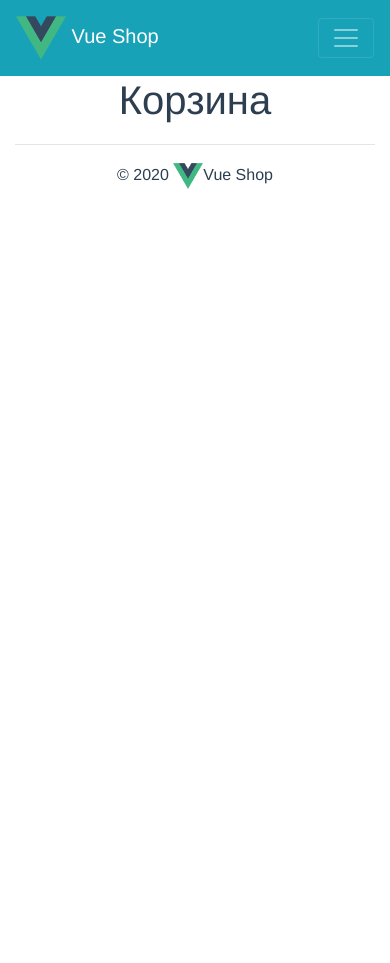
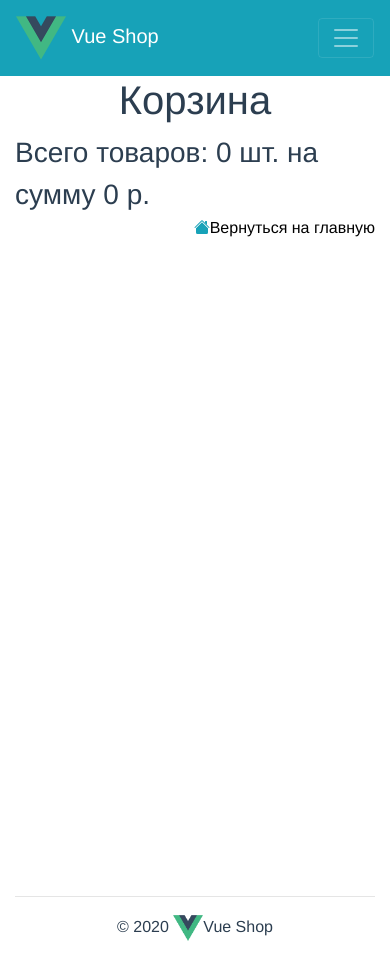
Before and after one commit to crunchmaxim/vue-shop-ui, a Vue app: page /cart in a window 390 px wide. Before the commit the page ends 844 px from the top, so only its background shows below. Built offline with nearby package versions, Linux system fonts and the light colour scheme.

Commit message:
Added styles for Cart and CartItem

```diff
--- a/src/components/Cart/CartItem.vue
+++ b/src/components/Cart/CartItem.vue
@@ -6,68 +6,97 @@
           class="cartItem__img"
         ></b-col>
       <b-col>
-        <div class="cartItem__info">
-          <div>Наименование: {{title}}</div>
+        <div>
+          <div> Наименование: {{title}}</div>
           <div>Артикул: {{article}}</div>
         </div>
       </b-col>
-      <b-col>Цена: {{price}} р.</b-col>
+      <b-col>Цена: <span>{{price}} р.</span> </b-col>
       <b-col>
         <div>Количество:</div>
         <div>
-          <span class="cartItem__quantity" @click="decreaseQuantity">
+          <span
+            class="cartItem__quantity"
+            @click="decreaseQuantity"
+          >
             <b-icon icon="dash-circle" />
           </span>
           {{quantity}}
-          <span class="cartItem__quantity" @click="increaseQuantity">
+          <span
+            class="cartItem__quantity"
+            @click="increaseQuantity"
+          >
             <b-icon icon="plus-circle" />
           </span>
         </div>
       </b-col>
-      <b-col>Итого: {{price*quantity}} р.</b-col>
-      <b-col>Удалить</b-col>
+      <b-col>Итого: <span>{{price*quantity}} р.</span></b-col>
+      <b-col class="cartItem__delete">
+        <b-button variant="info" class="cartItem__delete-btn" @click="deleteProduct">Удалить
+          <b-icon icon="trash" />
+        </b-button>
+      </b-col>
     </b-row>
   </div>
 </template>
 
 <script>
-import { mapMutations } from 'vuex';
+import { mapMutations } from "vuex";
 export default {
   name: "CartItem",
   props: ["article", "id", "imageUrl", "price", "quantity", "title"],
   data() {
-      return {
-          productQuantity: 1
-      }
+    return {
+      productQuantity: 1,
+    };
   },
   methods: {
-      ...mapMutations(["CHANGE_CART_PRODUCT_QUANTITY"]),
-      decreaseQuantity() {
-          this.CHANGE_CART_PRODUCT_QUANTITY({type: "decrease", id: this.id})
-      },
-      increaseQuantity() {
-          this.CHANGE_CART_PRODUCT_QUANTITY({type: "increase", id: this.id})
-      }
-  }
+    ...mapMutations(["CHANGE_CART_PRODUCT_QUANTITY", "DELETE_PRODUCT_FROM_CART"]),
+    decreaseQuantity() {
+      this.CHANGE_CART_PRODUCT_QUANTITY({ type: "decrease", id: this.id });
+    },
+    increaseQuantity() {
+      this.CHANGE_CART_PRODUCT_QUANTITY({ type: "increase", id: this.id });
+    },
+    deleteProduct() {
+      this.DELETE_PRODUCT_FROM_CART(this.id)
+    }
+  },
 };
 </script>
 
 <style lang="scss">
   .cartItem {
+    margin-bottom: 20px;
+
     &__img {
       max-width: 252px;
     }
 
     &__quantity {
+      cursor: pointer;
+    }
+
+    &__delete {
+      span {
         cursor: pointer;
+      }
+    }
+
+    &__delete-btn {
+      margin: 10px 0;
     }
 
     .col {
-      border: 1px solid gray;
+      border: 1px solid gray !important;
       display: flex;
       align-items: center;
       justify-content: center;
       flex-direction: column;
     }
+
+    .row {
+      margin: 0px -2px;
+    }
   }
 </style>
--- a/src/store/store.js
+++ b/src/store/store.js
@@ -61,6 +61,9 @@ export default new Vuex.Store({
       if (payload.type === "increase") {
         state.cart[productIndex].quantity++
       }
+    },
+    DELETE_PRODUCT_FROM_CART: (state, id) => {
+      state.cart = state.cart.filter(product => product.id !== id)
     }
   },
   actions: {
--- a/src/views/Cart.vue
+++ b/src/views/Cart.vue
@@ -1,7 +1,21 @@
 <template>
-  <div>
+  <div class="cart">
     <b-container>
       <h1>Корзина</h1>
+
+      <div class="cart__info">
+        <div class="cart__sum">Всего товаров: {{sum.quantitySum}} шт. на сумму {{sum.pricesSum}} р.</div>
+        <router-link
+          to='/'
+          class="cart__link"
+        >
+          <b-icon
+            icon="house-fill"
+            variant="info"
+          />Вернуться на главную
+        </router-link>
+      </div>
+
       <CartItem
         v-for="product in CART_PRODUCTS"
         :key="product.id"
@@ -27,9 +41,56 @@ export default {
   },
   computed: {
     ...mapGetters(["CART_PRODUCTS"]),
+    sum() {
+      let pricesSum = 0;
+      let quantitySum = 0;
+
+      this.CART_PRODUCTS.forEach((product) => {
+        pricesSum += product.price * product.quantity;
+        quantitySum += product.quantity;
+      });
+      return { pricesSum, quantitySum };
+    },
   },
 };
 </script>
 
-<style>
+<style lang="scss">
+  .cart {
+    min-height: 800px;
+    height: 100%;
+    &__info {
+      display: flex;
+      align-items: center;
+      justify-content: space-between;
+    }
+
+    &__sum {
+      text-align: left;
+      font-size: 28px;
+    }
+
+    &__link {
+      display: block;
+      color: black;
+      text-decoration: none;
+      text-align: right;
+
+      &:hover {
+        color: black;
+      }
+    }
+  }
+
+  @media (max-width: 992px) {
+    .cart {
+      &__info {
+        flex-direction: column;
+      }
+
+      &__link {
+          width: 100%;
+      }
+    }
+  }
 </style>
```
